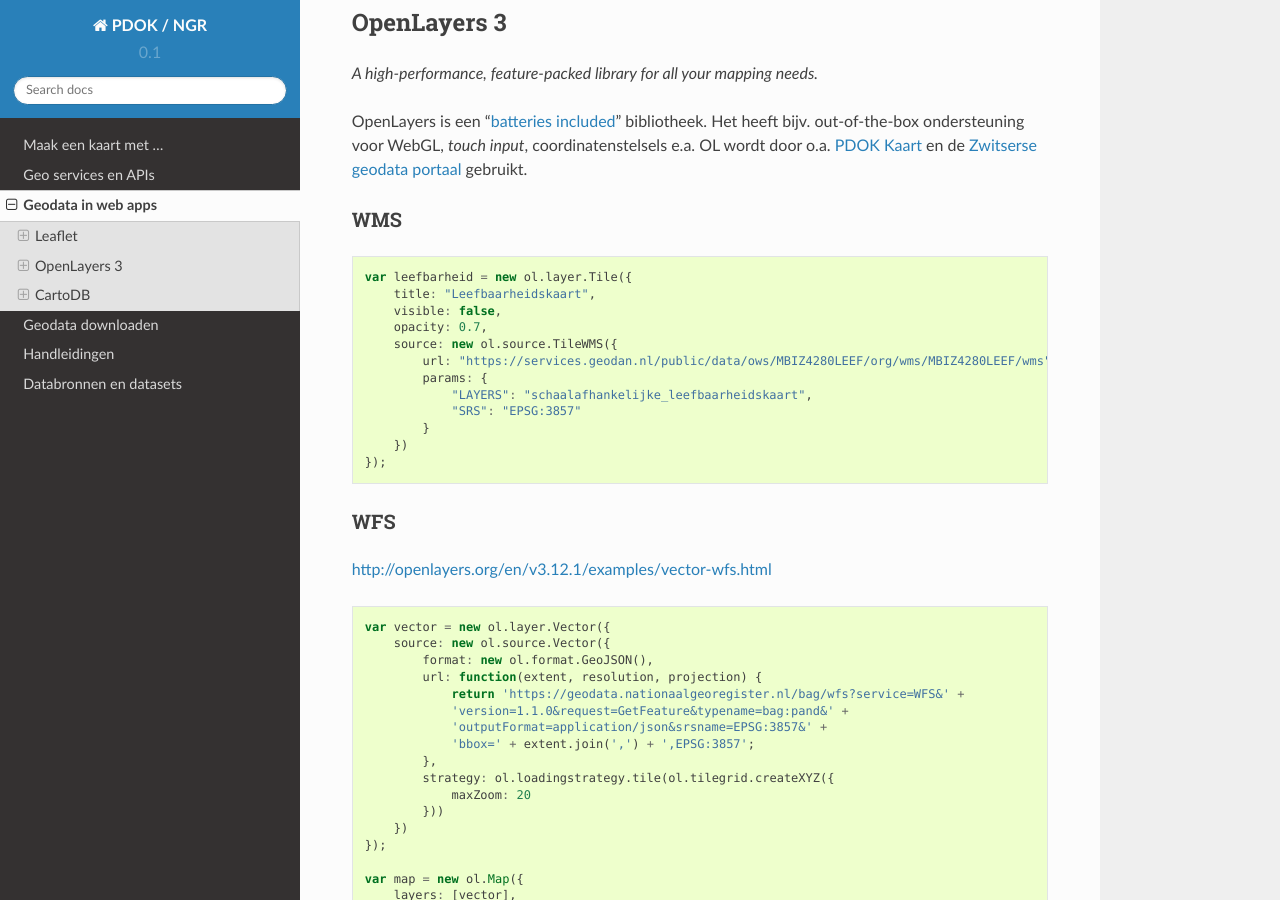
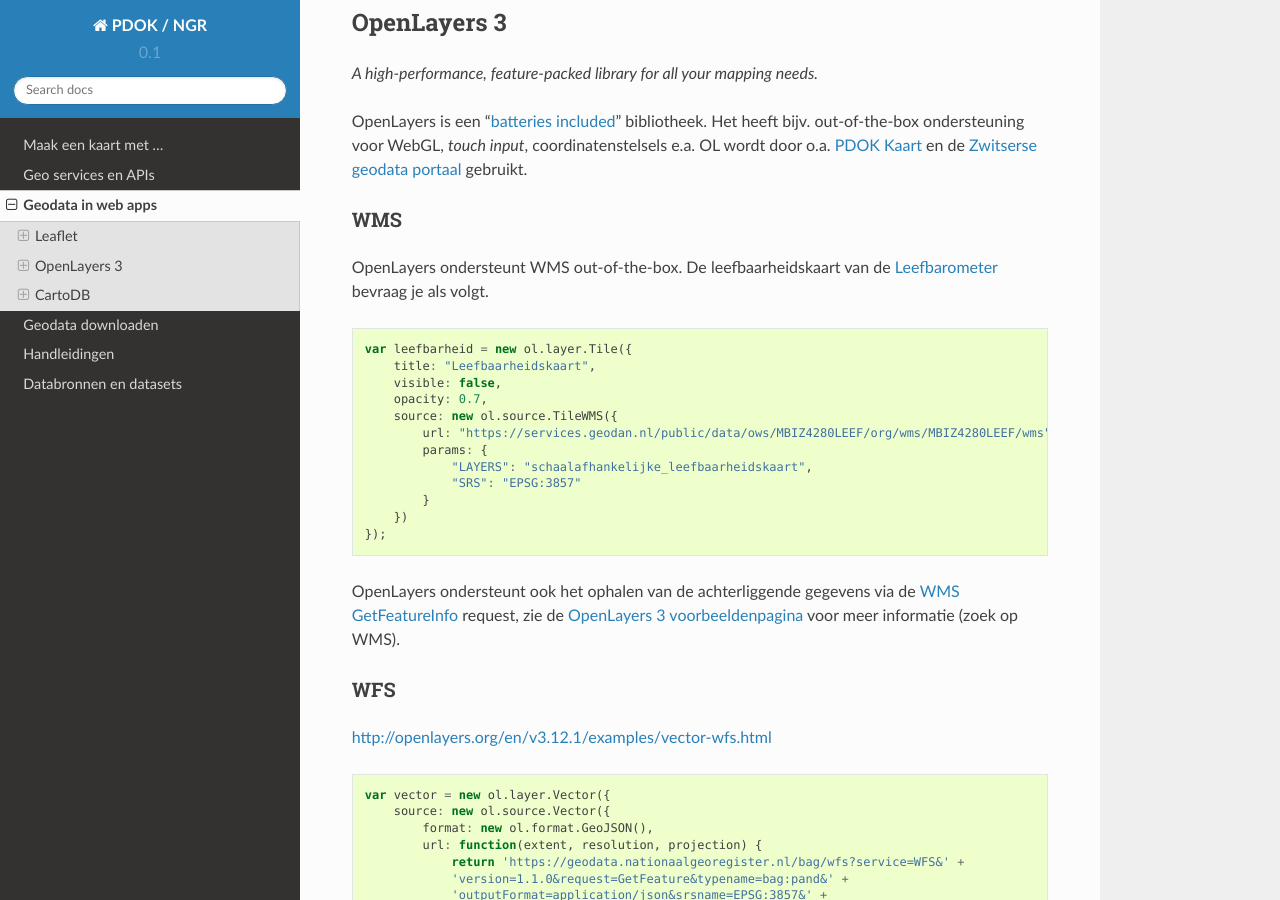
Before and after one commit to LivericA/PDOK, a Sphinx documentation site: the page built from docs/publiceren.rst, in a window 1280 px wide and 900 px high, scrolled down 2375 px. Built offline with Sphinx 7.4.7 and the Read the Docs theme 2.0.0, drawn with Linux system fonts in a browser that asks for light colours.

Commit message:
add link to OL GetFeatureInfo example

```diff
--- a/docs/publiceren.rst
+++ b/docs/publiceren.rst
@@ -136,6 +136,8 @@
 WMS
 ===
 
+OpenLayers ondersteunt WMS out-of-the-box. De leefbaarheidskaart van de `Leefbarometer <http://www.leefbaarometer.nl/home.php>`_ bevraag je als volgt.
+
 .. code-block:: javascript
 
     var leefbarheid = new ol.layer.Tile({
@@ -150,6 +152,8 @@
             }
         })
     });
+
+OpenLayers ondersteunt ook het ophalen van de achterliggende gegevens via de :ref:`WMS GetFeatureInfo <getfeatureinfo>` request, zie de `OpenLayers 3 voorbeeldenpagina <http://openlayers.org/en/v3.12.1/examples/>`_ voor meer informatie (zoek op WMS).
 
 WFS
 ===
@@ -241,7 +245,7 @@
 CartoDB
 *******
 
-WMS`
+WMS
 ===
 
 CartoDB ondersteunt sinds kort het inlezen van WMS endpoints. Deze hoeven niet in Pseudo-Mercator beschikbaard te zijn, CartoDB converteert ze indien nodig. Hierbij maken zij gebruik van MapProxy.
--- a/docs/services.rst
+++ b/docs/services.rst
@@ -279,7 +279,10 @@
     :width: 400
     :align: center
 
-Zie de GeoServer `WMS GetMap documentatiepagina <http://docs.geoserver.org/latest/en/user/services/wms/reference.html#getmap>`_ voor een volledig overzicht van deze request.
+Zie de GeoServer `WMS GetMap documentatiepagina <http://docs.geoserver.org/latest/en/user/services/wms/reference.html#getmap>`_ voor een volledig overzicht van deze request.\
+
+
+.. _getfeatureinfo:
 
 GetFeatureInfo
 ==============
```
